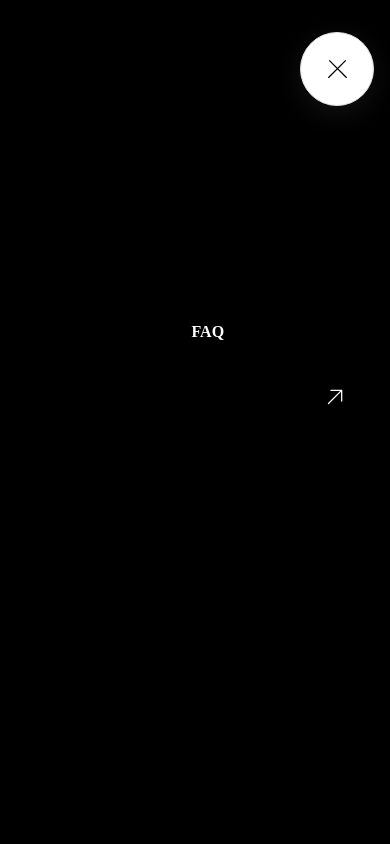
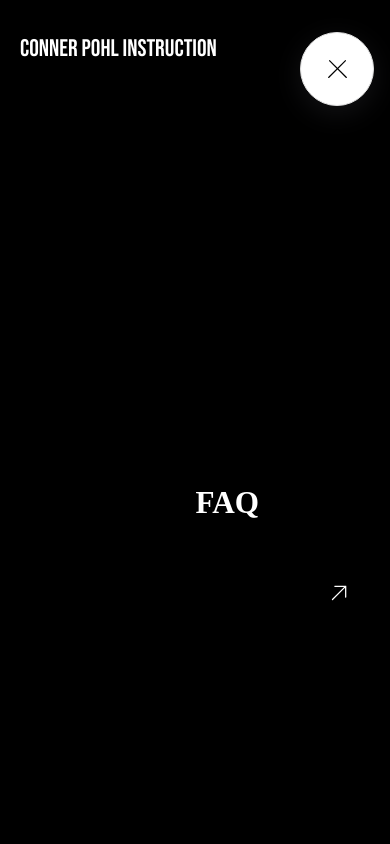
Before and after one commit to HaydenWestfall/conner-pohl-instruction, a React (Vite) app: page /faq in a window 390 px wide. Both pictures are taken after a click on the button 337 px from the left and 69 px from the top of the page. Shown: the top 844 px of the page. Built offline with nearby package versions, Linux system fonts and the light colour scheme; no server answers; the HTML template or start-up script is replaced by a standard one.

Commit message:
Enhances map links in the faq page

```diff
--- a/src/pages/FAQ/components/FAQSection.scss
+++ b/src/pages/FAQ/components/FAQSection.scss
@@ -98,11 +98,16 @@
       display: flex;
       gap: 1rem;
 
+      .map-link {
+        font-size: var(--text-size-small);
+        line-height: 1.4rem;
+      }
+
       p {
         margin: 0;
       }
 
-      .has-map {
+      &.has-map {
         flex-direction: row;
       }
 
@@ -207,13 +212,34 @@
     }
 
     .faq-answer {
-      padding: 0rem 2rem;
       margin-bottom: 1.5rem;
+      padding: 1.5rem 1.5rem;
 
-      p {
-        font-size: clamp(0px, 3.5vw, 2.5rem);
-        line-height: 1.5;
-        color: #303030;
+      .answer-wrapper {
+        display: flex;
+        gap: 1rem;
+
+        .map-link {
+          font-size: clamp(0px, 3.5vw, 2.5rem);
+          line-height: 1.5;
+        }
+
+        p {
+          font-size: clamp(0px, 3.5vw, 2.5rem);
+          line-height: 1.5;
+          color: #303030;
+        }
+
+        &.has-map {
+          flex-direction: column;
+        }
+
+        img {
+          height: 12rem;
+          width: 12rem;
+          border-radius: var(--border-radius-2);
+          flex-shrink: 0;
+        }
       }
     }
   }
--- a/src/pages/FAQ/components/FAQSection.tsx
+++ b/src/pages/FAQ/components/FAQSection.tsx
@@ -91,7 +91,19 @@ export const FAQSection = () => {
                         <img src={CpiLocation} alt="Find us on Google Maps" />
                       </a>
                     )}
-                    <p>{paragraph}</p>
+                    <p>
+                      {paragraph.includes("2326 OH-718, Troy, OH 45373") ? (
+                        <>
+                          {paragraph.split("2326 OH-718, Troy, OH 45373")[0]}
+                          <a href={GOOGLE_MAPS_URL} target="_blank" rel="noopener" className="map-link">
+                            2326 OH-718, Troy, OH 45373
+                          </a>
+                          {paragraph.split("2326 OH-718, Troy, OH 45373")[1]}
+                        </>
+                      ) : (
+                        paragraph
+                      )}
+                    </p>
                   </div>
                 ))}
               </div>
--- a/src/shared/Footer/Footer.tsx
+++ b/src/shared/Footer/Footer.tsx
@@ -6,6 +6,9 @@ import Logo from "../../assets/icons/cpi_logo.svg?react";
 import "./Footer.scss";
 
 const GOOGLE_MAPS_URL = import.meta.env.VITE_GOOGLE_MAPS_URL;
+const FACEBOOK_URL = import.meta.env.VITE_FACEBOOK_URL;
+const INSTAGRAM_URL = import.meta.env.VITE_INSTAGRAM_URL;
+const TIKTOK_URL = import.meta.env.VITE_TIKTOK_URL;
 
 export const Footer = () => {
   return (
@@ -24,16 +27,13 @@ export const Footer = () => {
               </span>
               <div className="socials-location-wrapper">
                 <div className="socials-wrapper">
-                  <a href="https://www.facebook.com/share/19PHSfQhfe/?mibextid=wwXIfr" target="_blank">
+                  <a href={FACEBOOK_URL} target="_blank">
                     <Facebook className="social-icon" />
                   </a>
-                  <a
-                    href="https://www.instagram.com/connerpohlinstruction?igsh=MXZnZTVhc3B2bTR6cg%3D%3D&utm_source=qr"
-                    target="_blank"
-                  >
+                  <a href={INSTAGRAM_URL} target="_blank">
                     <Instagram className="social-icon" />
                   </a>
-                  <a href="http://www.tiktok.com/@cpohlinstruction" target="_blank">
+                  <a href={TIKTOK_URL} target="_blank">
                     <TikTok className="social-icon" />
                   </a>
                 </div>
--- a/src/shared/Navbar/DesktopMenu/DesktopMenu.tsx
+++ b/src/shared/Navbar/DesktopMenu/DesktopMenu.tsx
@@ -2,6 +2,10 @@ import type { RefObject } from "react";
 import Arrow from "../../../assets/icons/arrow.svg?react";
 import CpiButton from "../../../components/cpiButton/CpiButton";
 import "./DesktopMenu.scss";
+
+const FACEBOOK_URL = import.meta.env.VITE_FACEBOOK_URL;
+const INSTAGRAM_URL = import.meta.env.VITE_INSTAGRAM_URL;
+const TIKTOK_URL = import.meta.env.VITE_TIKTOK_URL;
 
 type DesktopMenuProps = {
   menuWrapper: RefObject<HTMLDivElement | null>;
@@ -20,17 +24,13 @@ const DesktopMenu: React.FC<DesktopMenuProps> = ({ menuWrapper, heroRef, socials
         </div>
 
         <div className="socials-links" ref={socialsRef}>
-          <a href="https://www.facebook.com/share/19PHSfQhfe/?mibextid=wwXIfr" target="_blank" className="social">
+          <a href={FACEBOOK_URL} target="_blank" className="social">
             Facebook <Arrow className="arrow" />
           </a>
-          <a
-            href="https://www.instagram.com/connerpohlinstruction?igsh=MXZnZTVhc3B2bTR6cg%3D%3D&utm_source=qr"
-            target="_blank"
-            className="social"
-          >
+          <a href={INSTAGRAM_URL} target="_blank" className="social">
             Instagram <Arrow className="arrow" />
           </a>
-          <a href="http://www.tiktok.com/@cpohlinstruction" target="_blank" className="social">
+          <a href={TIKTOK_URL} target="_blank" className="social">
             TikTok <Arrow className="arrow" />
           </a>
         </div>
--- a/src/shared/Navbar/MobileMenu/MobileMenu.scss
+++ b/src/shared/Navbar/MobileMenu/MobileMenu.scss
@@ -6,27 +6,26 @@
   height: 100vh;
   width: 100vw;
   z-index: 12;
-  padding: 5.5rem 1rem 1rem 1rem;
+  padding: clamp(0px, 3.25rem, 34px) clamp(0px, 2rem, 20px) clamp(0px, 2rem, 20px) clamp(0px, 2rem, 20px);
   justify-content: center;
 
   .mobile-content-wrapper {
     display: flex;
     flex-direction: column;
-    gap: 3rem;
+    gap: clamp(0px, 4.5rem, 50px);
     width: 100%;
-    max-width: 25rem;
+    max-width: 33rem;
 
     .logo-overlay {
-      position: absolute;
-      top: 2.95rem;
-      left: 2.95rem;
-      height: 1.75rem;
+      color: white;
+      font-family: "Bebas Neue", sans-serif;
+      font-size: 1.5rem;
     }
 
     .hero {
       font-size: var(--text-size-large-2);
-      font-family: "Bebas Neue";
       color: var(--text-light);
+      font-style: italic;
     }
 
     .body {
@@ -35,15 +34,16 @@
       .socials-links {
         display: flex;
         flex-direction: column;
-        gap: 0.75rem;
+        gap: 1.25rem;
         width: 45%;
 
         .social {
           display: flex;
           align-items: center;
           gap: 0.15rem;
-          font-size: var(--text-size-regular);
+          font-size: var(--text-size-large);
           color: var(--text-selectable);
+          text-decoration: none;
 
           .arrow {
             height: 1.25rem;
@@ -57,10 +57,10 @@
       .route-links {
         display: flex;
         flex-direction: column;
-        gap: 1.5rem;
+        gap: 2.5rem;
 
         a {
-          font-size: var(--text-size-large-4);
+          font-size: clamp(0rem, 8vw, 3rem);
           text-decoration: none;
           color: var(--text-selectable);
           font-weight: 500;
--- a/src/shared/Navbar/MobileMenu/MobileMenu.tsx
+++ b/src/shared/Navbar/MobileMenu/MobileMenu.tsx
@@ -5,15 +5,23 @@ import CpiLink from "../../../components/cpiButton/CpiLink";
 
 type MobileMenuProps = {
   menuWrapper: RefObject<HTMLDivElement | null>;
+  titleRef: RefObject<HTMLDivElement | null>;
   heroRef: RefObject<HTMLSpanElement | null>;
   socialsRef: RefObject<HTMLDivElement | null>;
   routesRef: RefObject<HTMLDivElement | null>;
 };
 
-const MobileMenu: React.FC<MobileMenuProps> = ({ menuWrapper, heroRef, socialsRef, routesRef }) => (
+const GOOGLE_MAPS_URL = import.meta.env.VITE_GOOGLE_MAPS_URL;
+const FACEBOOK_URL = import.meta.env.VITE_FACEBOOK_URL;
+const INSTAGRAM_URL = import.meta.env.VITE_INSTAGRAM_URL;
+const TIKTOK_URL = import.meta.env.VITE_TIKTOK_URL;
+
+const MobileMenu: React.FC<MobileMenuProps> = ({ menuWrapper, titleRef, heroRef, socialsRef, routesRef }) => (
   <div className="mobile-menu-wrapper" ref={menuWrapper}>
     <div className="mobile-content-wrapper">
-      {/* <img className="logo-overlay" src={Logo} alt="CPI logo" /> */}
+      <div className="logo-overlay" ref={titleRef}>
+        Conner Pohl Instruction
+      </div>
 
       <span className="hero" ref={heroRef}>
         YOUR JOURNEY BEGINS TODAY
@@ -21,18 +29,17 @@ const MobileMenu: React.FC<MobileMenuProps> = ({ menuWrapper, heroRef, socialsRe
 
       <div className="body">
         <div className="socials-links" ref={socialsRef}>
-          <a href="https://www.facebook.com/share/19PHSfQhfe/?mibextid=wwXIfr" target="_blank" className="social">
+          <a href={FACEBOOK_URL} target="_blank" className="social">
             Facebook <Arrow className="arrow" />
           </a>
-          <a
-            href="https://www.instagram.com/connerpohlinstruction?igsh=MXZnZTVhc3B2bTR6cg%3D%3D&utm_source=qr"
-            target="_blank"
-            className="social"
-          >
+          <a href={INSTAGRAM_URL} target="_blank" className="social">
             Instagram <Arrow className="arrow" />
           </a>
-          <a href="http://www.tiktok.com/@cpohlinstruction" target="_blank" className="social">
+          <a href={TIKTOK_URL} target="_blank" className="social">
             TikTok <Arrow className="arrow" />
+          </a>
+          <a href={GOOGLE_MAPS_URL} target="_blank" className="social">
+            Directions <Arrow className="arrow" />
           </a>
         </div>
         <div className="route-links" ref={routesRef}>
--- a/src/shared/Navbar/Navbar.tsx
+++ b/src/shared/Navbar/Navbar.tsx
@@ -16,6 +16,7 @@ const Navbar = () => {
   const menuWrapper = useRef<HTMLDivElement | null>(null);
   const cpiWrapper = useRef<HTMLAnchorElement | null>(null);
   const cpiText = useRef<HTMLDivElement | null>(null);
+  const titleRef = useRef<HTMLDivElement | null>(null);
   const heroRef = useRef<HTMLDivElement | null>(null);
   const socialsRef = useRef<HTMLDivElement | null>(null);
   const routesRef = useRef<HTMLDivElement | null>(null);
@@ -38,7 +39,13 @@ const Navbar = () => {
 
       // Animate in
       gsap.to(menu.current, { height: "500vw", width: "500vw", duration: 0.75 });
-      gsap.set([heroRef.current, socialsRef.current, routesRef.current], { opacity: 0 });
+
+      if (isMobile) {
+        gsap.set([titleRef.current, heroRef.current, socialsRef.current, routesRef.current], { opacity: 0 });
+        gsap.to(titleRef?.current, { opacity: 1, duration: 1, delay: 0 });
+      } else {
+        gsap.set([heroRef.current, socialsRef.current, routesRef.current], { opacity: 0 });
+      }
       gsap.set([socialsRef.current, routesRef.current], { y: 20 });
       gsap.to(heroRef.current, { opacity: 1, duration: 1, delay: 0 });
       gsap.to(socialsRef.current, { opacity: 1, y: 0, duration: 0.6, delay: 0.2 });
@@ -49,6 +56,10 @@ const Navbar = () => {
 
       // Animate out
       gsap.to(menu.current, { height: "0", width: "0", duration: 0.5 });
+
+      if (isMobile) {
+        gsap.to(titleRef.current, { opacity: 0, duration: 0.2 });
+      }
       gsap.to(heroRef.current, { opacity: 0, duration: 0.2 });
       gsap.to(socialsRef.current, { opacity: 0, y: 20, duration: 0.2 });
       gsap.to(routesRef.current, { opacity: 0, y: 20, duration: 0.2 });
@@ -95,7 +106,13 @@ const Navbar = () => {
       </div>
 
       {isMobile ? (
-        <MobileMenu menuWrapper={menuWrapper} heroRef={heroRef} socialsRef={socialsRef} routesRef={routesRef} />
+        <MobileMenu
+          menuWrapper={menuWrapper}
+          titleRef={titleRef}
+          heroRef={heroRef}
+          socialsRef={socialsRef}
+          routesRef={routesRef}
+        />
       ) : (
         <DesktopMenu menuWrapper={menuWrapper} heroRef={heroRef} socialsRef={socialsRef} routesRef={routesRef} />
       )}
--- a/src/vite-env.d.ts
+++ b/src/vite-env.d.ts
@@ -3,6 +3,9 @@
 interface ImportMetaEnv {
   readonly VITE_BOOKING_URL: string;
   readonly VITE_GOOGLE_MAPS_URL: string;
+  readonly VITE_FACEBOOK_URL: string;
+  readonly VITE_INSTAGRAM_URL: string;
+  readonly VITE_TIKTOK_URL: string;
 }
 
 interface ImportMeta {
```
